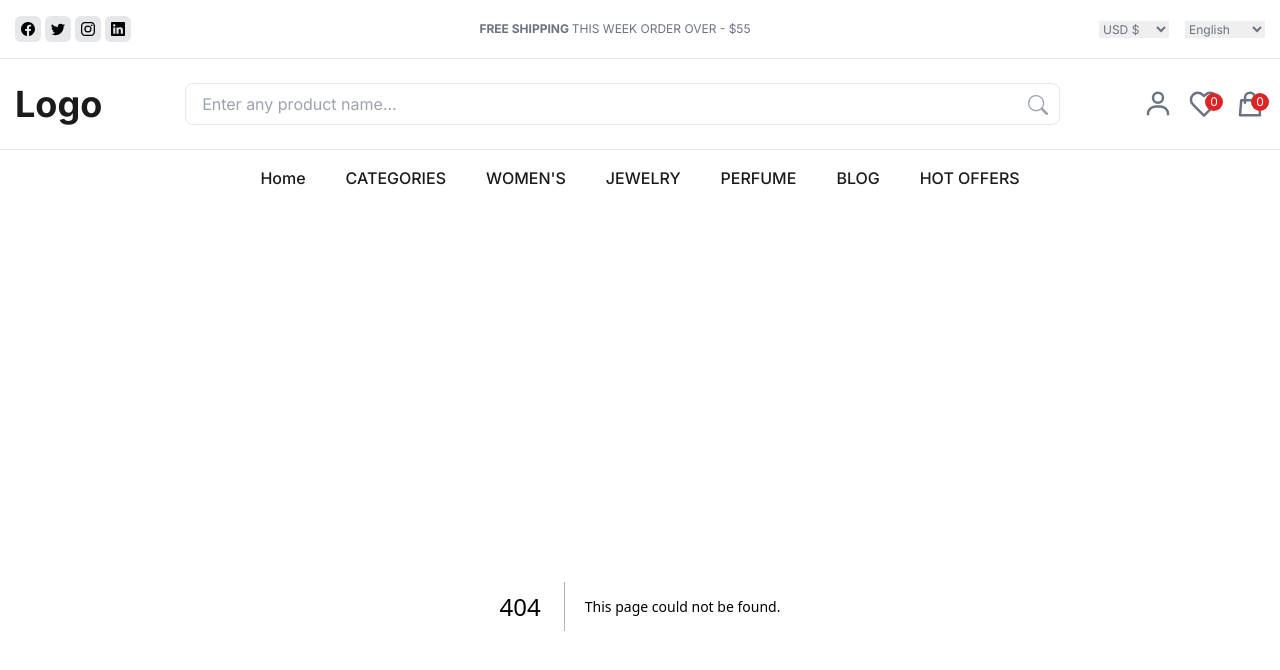
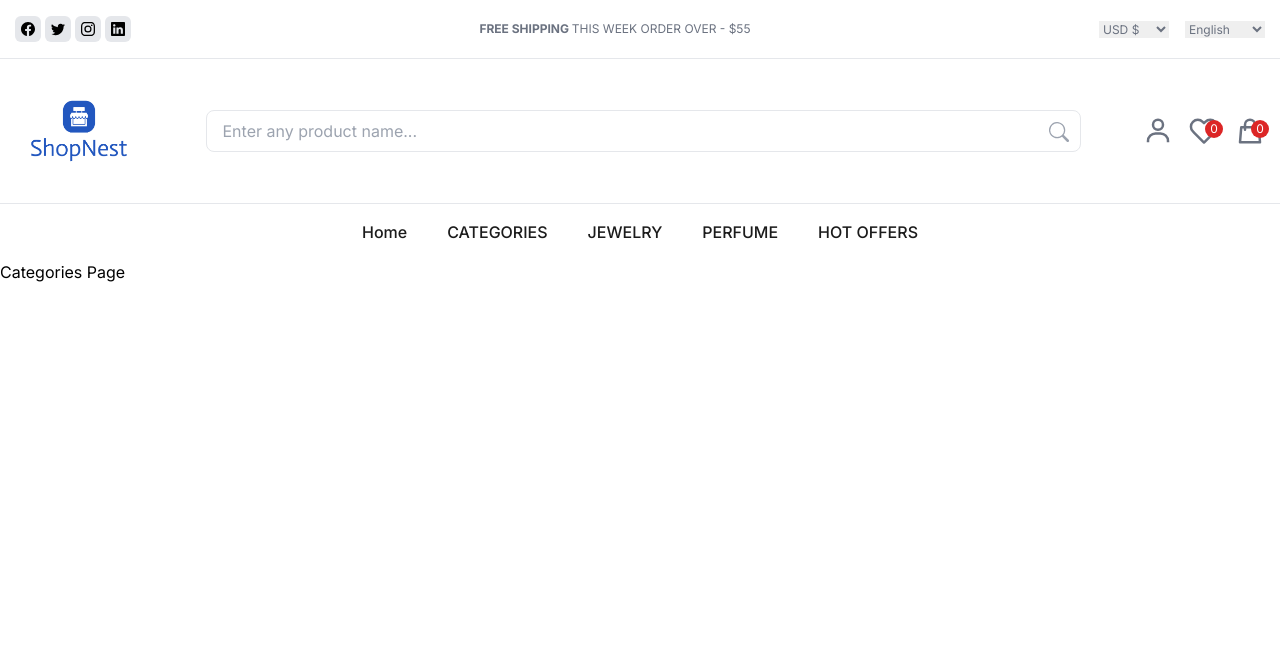
Before and after one commit to Muahammad-Ali/Shoppin-website, a Next.js app: page /Categories in a window 1280 px wide. Before the commit this address had no page. Shown: the top 670 px of the page. Built offline with nearby package versions, Linux system fonts and the light colour scheme.

Commit message:
Routing done

```diff
--- /dev/null
+++ b/src/app/Categories/page.tsx
@@ -0,0 +1,12 @@
+import React from 'react';
+
+const Categories: React.FC = () => {
+  return (
+    <div>
+      <h1>Categories Page</h1>
+      {/* Add your component code here */}
+    </div>
+  );
+};
+
+export default Categories;
--- /dev/null
+++ b/src/app/HotOffers/page.tsx
@@ -0,0 +1,12 @@
+import React from 'react';
+
+const HotOffers: React.FC = () => {
+  return (
+    <div>
+      <h1>HotOffers Page</h1>
+      {/* Add your component code here */}
+    </div>
+  );
+};
+
+export default HotOffers;
--- /dev/null
+++ b/src/app/Jewelry/page.tsx
@@ -0,0 +1,12 @@
+import React from 'react';
+
+const Jewelry: React.FC = () => {
+  return (
+    <div>
+      <h1>Jewelry Page</h1>
+      {/* Add your component code here */}
+    </div>
+  );
+};
+
+export default Jewelry;
--- a/src/app/page.tsx
+++ b/src/app/Mainpage/page.tsx
@@ -40,6 +40,7 @@ export default function Home() {
           <NewProducts/>
           <Testimonial/>
           <Footer/>
+
         </main>
   )
 }
--- /dev/null
+++ b/src/app/Perfume/page.tsx
@@ -0,0 +1,12 @@
+import React from 'react';
+
+const Perfume: React.FC = () => {
+  return (
+    <div>
+      <h1>Perfume Page</h1>
+      {/* Add your component code here */}
+    </div>
+  );
+};
+
+export default Perfume;
--- a/src/components/HeaderMain.tsx
+++ b/src/components/HeaderMain.tsx
@@ -8,7 +8,13 @@ const HeaderMain = () => {
   return (
     <div className=' border-b border-gray-200 py-6'>
       <div className='container sm:flex justify-between items-center'>
-        <div className='font-bold text-4xl text-center pb-4  sm:pb-0 text-blackish'>Logo</div>
+        <div className='text-center pb-4 sm:pb-0'>
+          <img
+            src="/logo.png"
+            alt="Logo"
+            className='w-32 h-auto mx-auto'
+          />
+        </div>
 
         <div className="w-full sm:w-[300px] md:w-[70%] relative" >
           <input
@@ -16,13 +22,13 @@ const HeaderMain = () => {
             type="text"
             placeholder="Enter any product name..."
           />
-         <BsSearch className="absolute  right-0 top-0  mr-3 mt-3 text-gray-400 " size={20}/>
+          <BsSearch className="absolute  right-0 top-0  mr-3 mt-3 text-gray-400 " size={20} />
         </div>
         <div className='hidden lg:flex gap-4  text-gray-500  text-[30px]'>
-        <BiUser/>
+          <BiUser />
 
           <div className='relative'>
-            <FiHeart/>
+            <FiHeart />
             <div className=' bg-red-600 rounded-full absolute top-0 right-0 w-[18px] h-[18px] text-[12px]
               text-white grid place-items-center translate-x-1 translate-y-1
             '>
@@ -31,7 +37,7 @@ const HeaderMain = () => {
 
           </div>
           <div className='relative'>
-            <HiOutlineShoppingBag/>
+            <HiOutlineShoppingBag />
             <div className="bg-red-600 rounded-full absolute top-0 right-0 w-[18px] h-[18px] text-[12px]
               text-white grid place-items-center translate-x-1 translate-y-1">
               0
--- a/src/components/NavBar.tsx
+++ b/src/components/NavBar.tsx
@@ -1,21 +1,22 @@
 import Link from 'next/link'
 import React from 'react'
+
 
 const NavBar = () => {
   return (
     <div className='hidden lg:block'>
-  <div className="container">
-    <div className="flex w-fit gap-10 mx-auto font-medium py-4 text-blackish">
-      <Link className="navbar_link relative" href="#">Home</Link>
-      <Link className="navbar_link relative" href="#">CATEGORIES</Link>
-      <Link className="navbar_link relative" href="#">WOMEN'S</Link>
-      <Link className="navbar_link relative" href="#">JEWELRY</Link>
-      <Link className="navbar_link relative" href="#">PERFUME</Link>
-      <Link className="navbar_link relative" href="#">BLOG</Link>
-      <Link className="navbar_link relative" href="#">HOT OFFERS</Link>
+      <div className="container">
+        <div className="flex w-fit gap-10 mx-auto font-medium py-4 text-blackish">
+          <Link className="navbar_link relative" href="/Mainpage">Home</Link>
+          <Link className="navbar_link relative" href="/Categories">CATEGORIES</Link>
+          {/* <Link className="navbar_link relative" href="#">WOMEN'S</Link> */}
+          <Link className="navbar_link relative" href="/Jewelry">JEWELRY</Link>
+          <Link className="navbar_link relative" href="/Perfume">PERFUME</Link>
+          {/* <Link className="navbar_link relative" href="#">BLOG</Link> */}
+          <Link className="navbar_link relative" href="/HotOffers">HOT OFFERS</Link>
+        </div>
+      </div>
     </div>
-  </div>
-</div>
 
   )
 }
```
Also changed, not shown: public/logo.png (added). Lines whose indentation alone changed are shown as unchanged.
